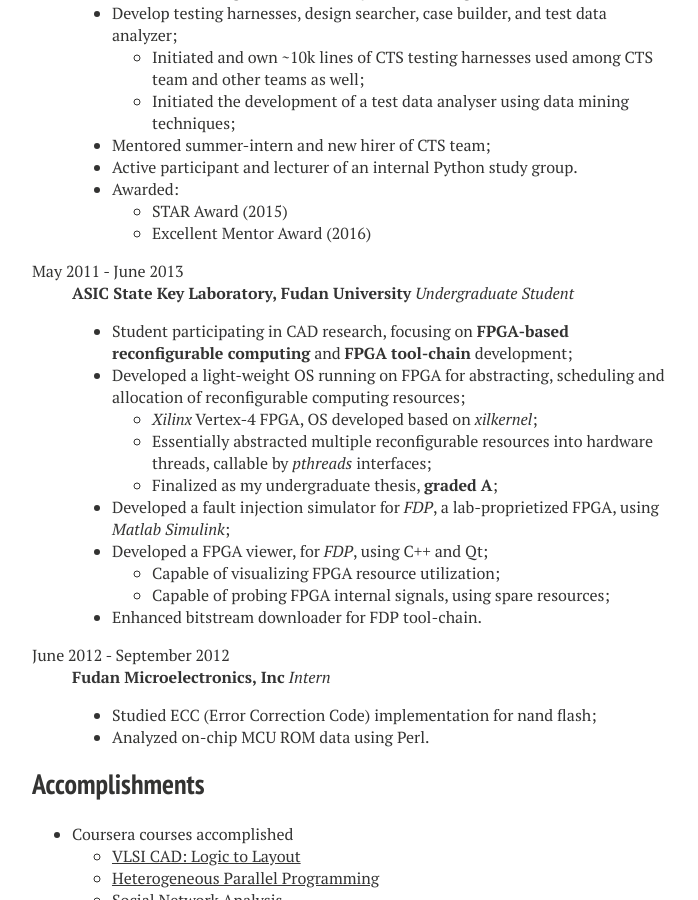
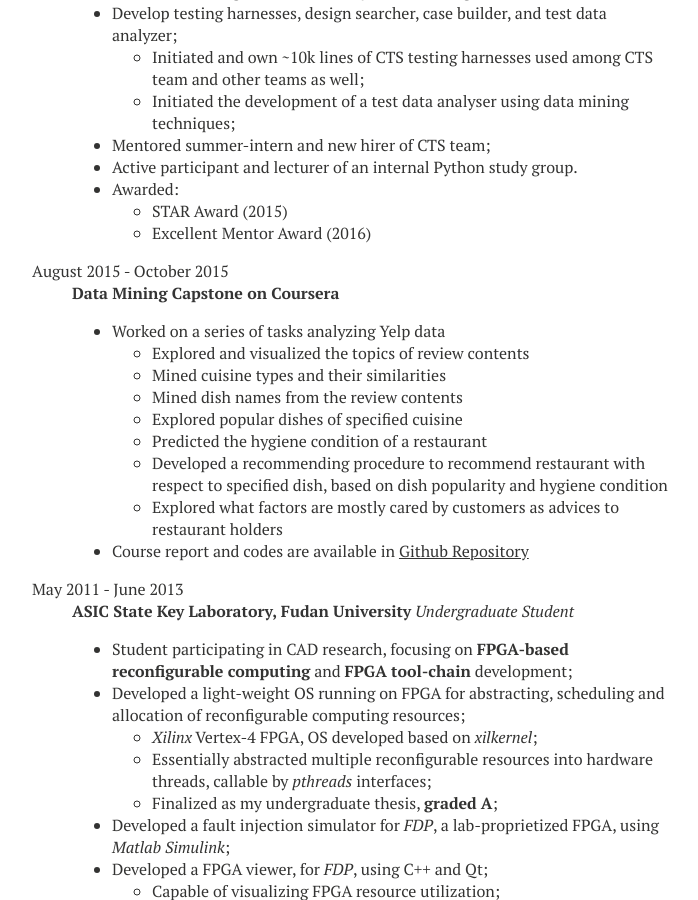
Before and after one commit to jiachengpan/jiachengpan.github.io, a Jekyll site: the page built from about/index.md, in a window 1280 px wide and 900 px high, scrolled down 1518 px. Shown: the whole window, without its empty margins (288-986 px from the left). Built offline with Jekyll 4.4.1, drawn with Linux system fonts in a browser that asks for light colours; emoji names are drawn with the system emoji font; comment, search, counter and statistics services are not loaded.

Commit message:
add data mining capstone related content

```diff
--- a/about/index.md
+++ b/about/index.md
@@ -67,6 +67,19 @@ February 2013 - Present
         * STAR Award (2015)
         * Excellent Mentor Award (2016)
 
+August 2015 - October 2015
+: **[Data Mining Capstone on Coursera](https://www.coursera.org/course/dataminingcapstone)**
+
+    * Worked on a series of tasks analyzing Yelp data
+        * Explored and visualized the topics of review contents
+        * Mined cuisine types and their similarities
+        * Mined dish names from the review contents
+        * Explored popular dishes of specified cuisine
+        * Predicted the hygiene condition of a restaurant
+        * Developed a recommending procedure to recommend restaurant with respect to specified dish, based on dish popularity and hygiene condition
+        * Explored what factors are mostly cared by customers as advices to restaurant holders
+    * Course report and codes are available in [Github Repository](https://github.com/jiachengpan/dataminingcapstone)
+
 
 May 2011 - June 2013
 : **[ASIC State Key Laboratory, Fudan University](http://sme.fudan.edu.cn/)** *Undergraduate Student*
```
